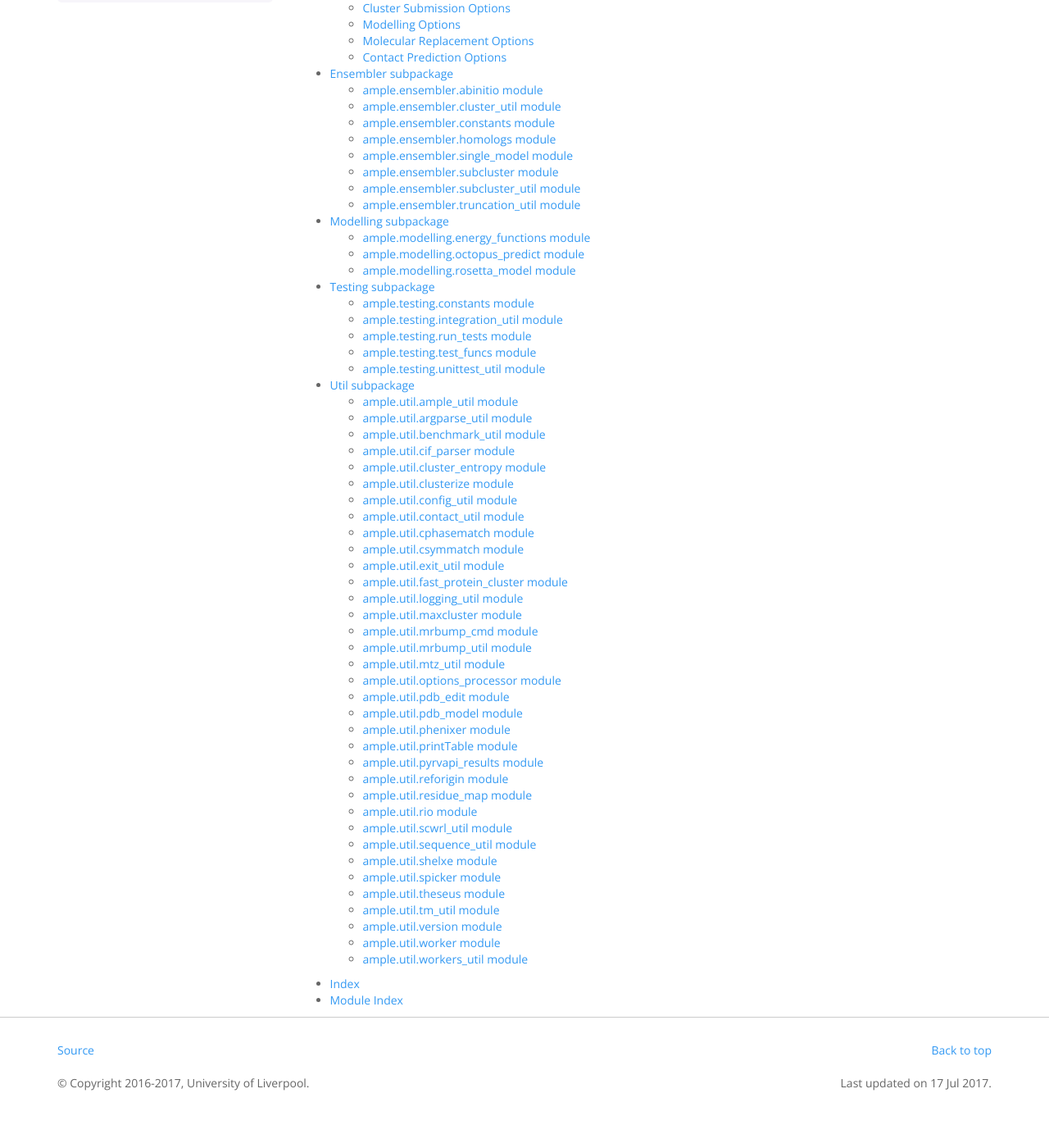
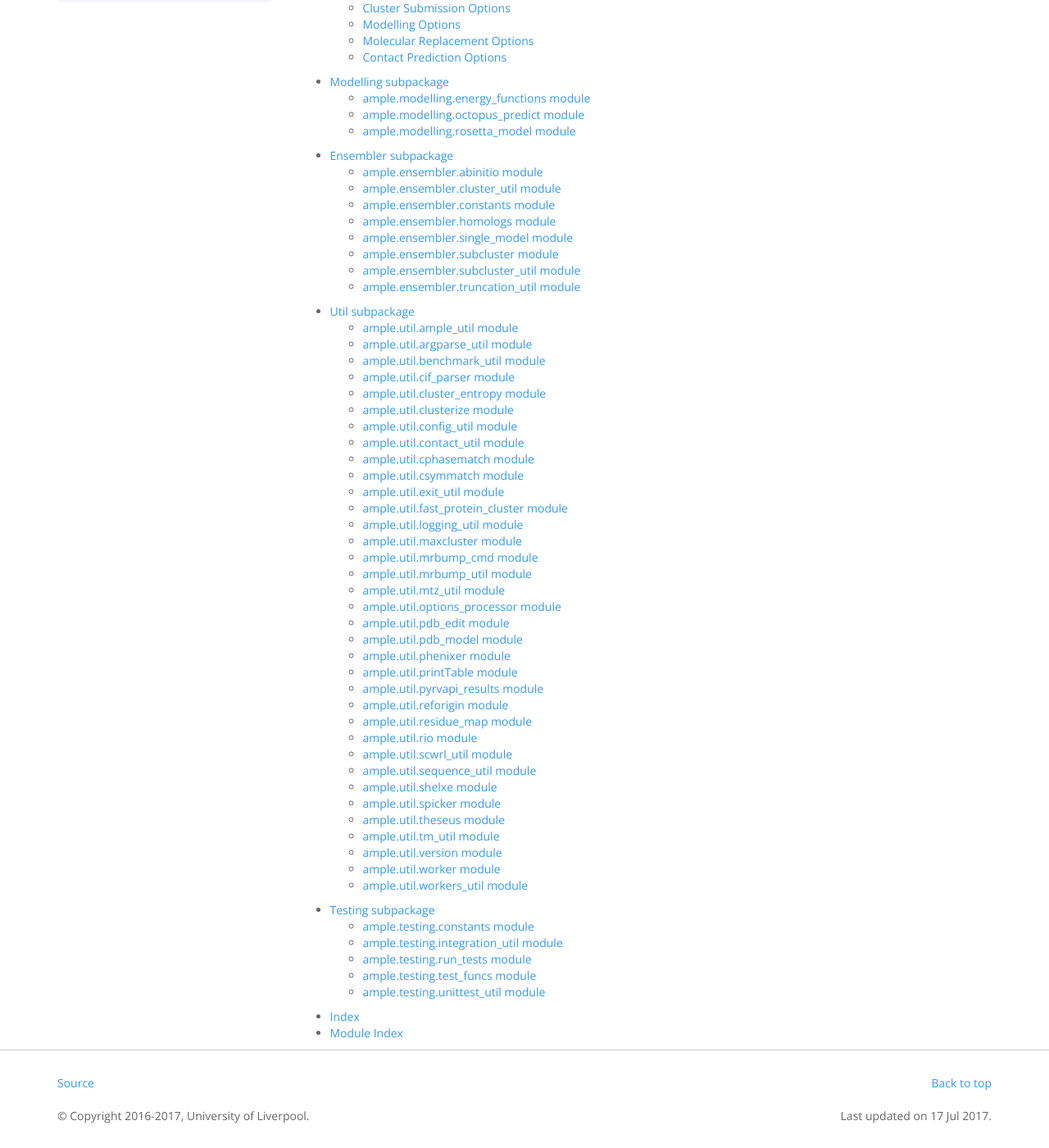
Before and after one commit to rigdenlab/ample, a Sphinx documentation site: the page built from docs/contents.rst, in a window 1280 px wide and 1400 px high, scrolled down 322 px. Shown: the whole window at 82% size. Built offline with Sphinx 7.4.7, drawn with Linux system fonts in a browser that asks for light colours; before the commit the page ends 1693 px from its top, so only the background shows below that; part of the change alters nothing that is shown.

```diff
--- a/docs/contents.rst
+++ b/docs/contents.rst
@@ -11,9 +11,28 @@ Documentation
 
 .. toctree::
    :maxdepth: 2
-   :glob:
 
-   api/*
+   api/cloptions
+
+.. toctree::
+   :maxdepth: 2
+
+   api/modelling
+
+.. toctree::
+   :maxdepth: 2
+
+   api/ensembler
+
+.. toctree::
+   :maxdepth: 2
+
+   api/util
+
+.. toctree::
+   :maxdepth: 2
+
+   api/testing
 
 
 .. only:: html
```
